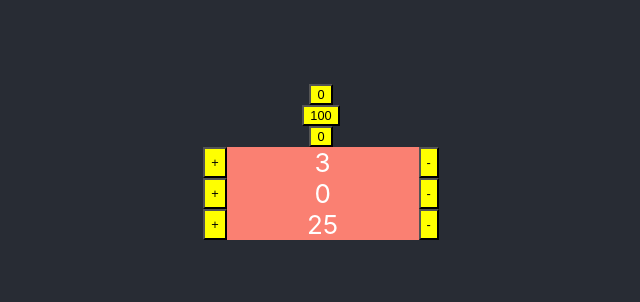
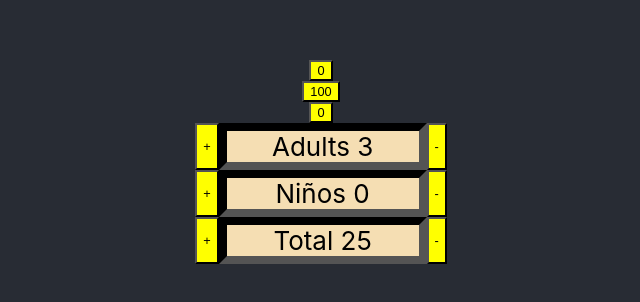
Before and after one commit to micrelio/contador-y-stepper, a React (Create React App) app: page / in a window 1280 px wide. Shown: the part 238-540 px from the top of the page, without its empty margins (319-959 px from the left). Built offline with nearby package versions, Linux system fonts and the light colour scheme.

Commit message:
Falta trastear con los colores

```diff
--- a/src/App.jsx
+++ b/src/App.jsx
@@ -11,9 +11,9 @@ class App extends Component {
           <Counter back_color="red"></Counter>
           <Counter startFrom={100}></Counter>
           <Counter step={5}></Counter>
-          <Stepper text="adults" max={10} min={0} valor={3} ></Stepper>
-          <Stepper text="niños" max={20} min={0} valor={0} ></Stepper>
-          <Stepper text="total" max={20} min={5} valor={25} ></Stepper>
+          <Stepper text="Adults" max={10} min={0} valor={3} ></Stepper>
+          <Stepper text="Niños" max={20} min={0} valor={0} ></Stepper>
+          <Stepper text="Total" max={20} min={5} valor={25} ></Stepper>
         </header>
       </div>
     );
--- a/src/Stepper/Stepper.css
+++ b/src/Stepper/Stepper.css
@@ -4,8 +4,10 @@
     background-color: yellow;
 }
 .spanStepper {
+    border: 0.5rem black inset;
     width: 15vw;
-    background-color: salmon
+    background-color: wheat;
+    color: black;
 
 }
 .Stepper{
--- a/src/Stepper/Stepper.jsx
+++ b/src/Stepper/Stepper.jsx
@@ -7,7 +7,7 @@ class Stepper extends Component {
     constructor(props) {
         super(props);
         this.state = {
-            text: props.text || 0,
+            text: props.text,
             min: props.min || 0,
             max: props.max || 0,
             num: props.valor || 0,
@@ -38,7 +38,7 @@ render() {
        return (
           <div className="Stepper">
             <button onClick={this.suma.bind(this)}>+</button>
-            <span className="spanStepper"> {this.state.num} </span>
+            <span className="spanStepper">{this.props.text} {this.state.num} </span>
             <button onClick={this.resta.bind(this)}>-</button>
           </div>
         );
```
